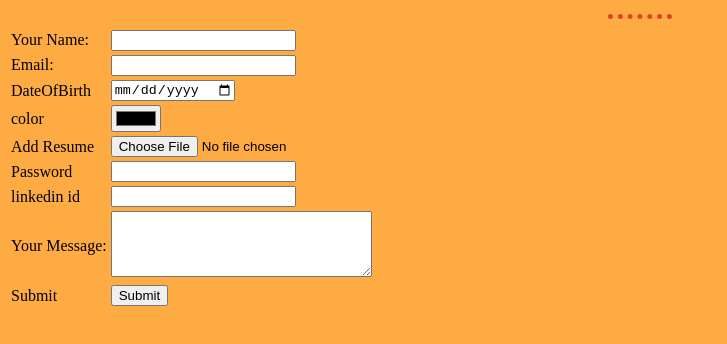
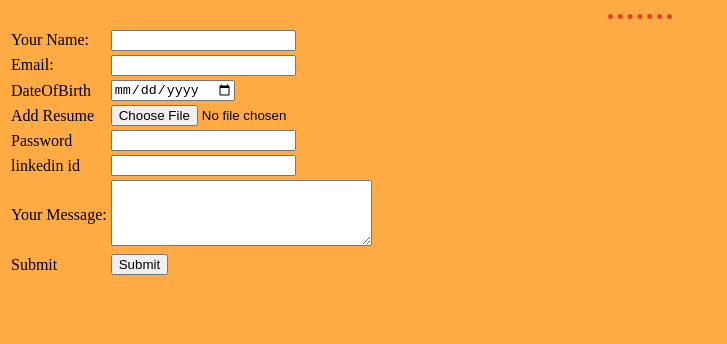
Before and after one commit to NayanBargal/cv2, a plain HTML site: page contact.html in a window 1280 px wide. Shown: the part 136-480 px from the top of the page, without its empty margins (0-727 px from the left). Drawn offline with Linux system fonts and the light colour scheme.

Commit message:
Update contact.html

```diff
--- a/contact.html
+++ b/contact.html
@@ -26,9 +26,7 @@
     <tr>
         <td>  <label >DateOfBirth</label></td>
         <td>  <input type="date" name="DOB:"><br></td></tr>
-    <tr>
-        <td><label >color</label></td>
-        <td><input type="color" name="" id=""><br></td></tr>
+
     <tr>
         <td><label >Add Resume</label></td>
         <td><input type="file" name="Resume :"><br></td></tr>
```
